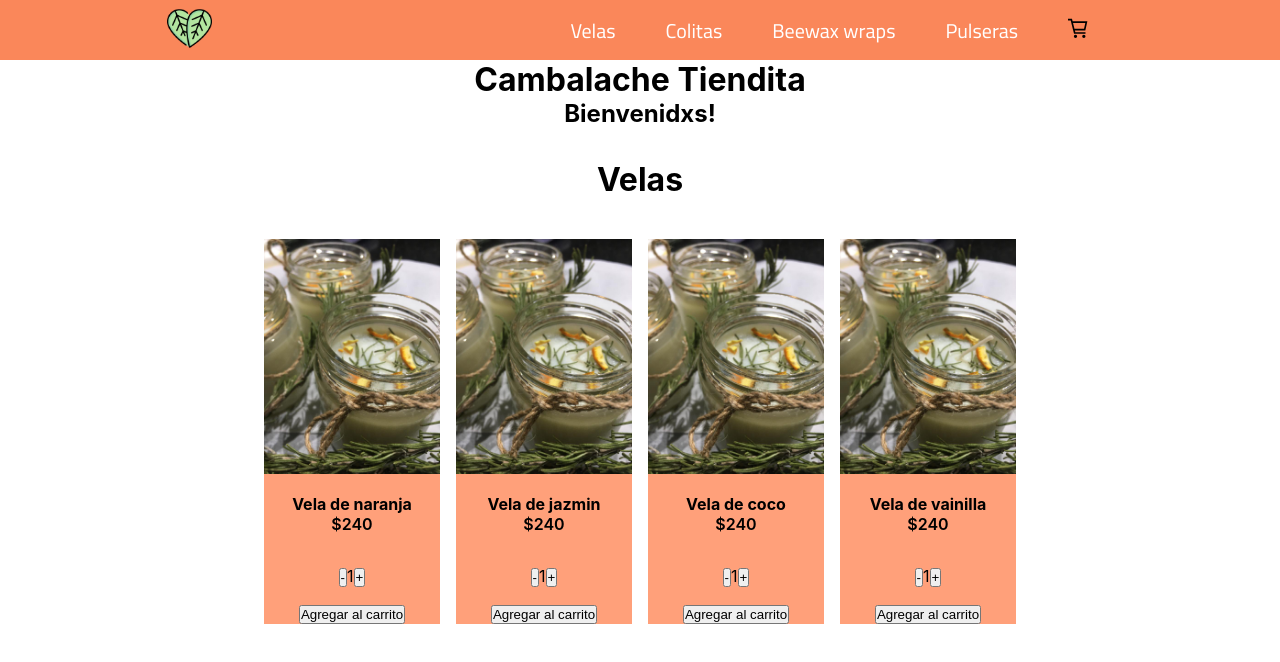
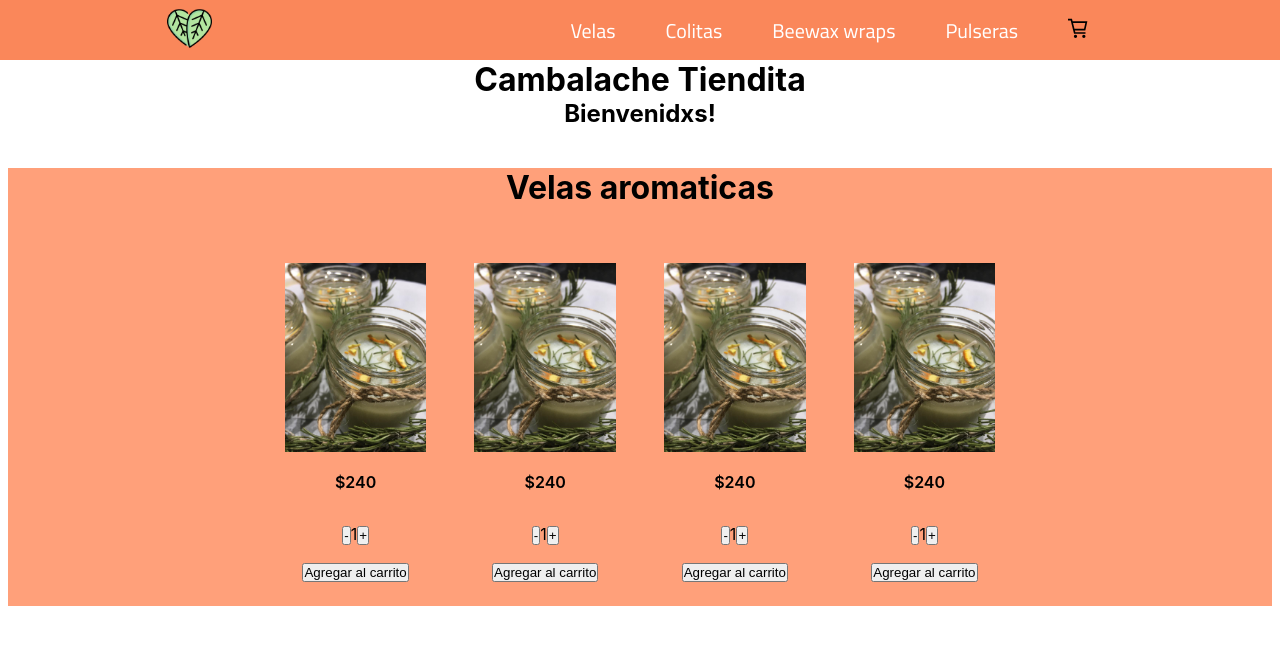
Before and after one commit to sofimack/cambalachetiendita, a React (Create React App) app: page / in a window 1280 px wide. Shown: the top 662 px of the page. Built offline with nearby package versions, Linux system fonts and the light colour scheme.

Commit message:
entregable simulacion de carga de productos le falta css

```diff
--- a/src/components/lista-productos/lista-productos.jsx
+++ b/src/components/lista-productos/lista-productos.jsx
@@ -1,21 +1,71 @@
 import Producto from '../producto/producto';
+import {useState, useEffect} from 'react';
 import './lista-productos.css';
 
 const ListaProductos = () => {
+    const [items, setItems] = useState([]);
+    const productos = [
+        {
+            id: 1,
+            nombre: 'vela 1',
+            precio: 240
+        },
+
+        {
+            id: 2,
+            nombre: 'vela 2',
+            precio: 240
+        },
+
+        {
+            id: 3,
+            nombre: 'vela 3',
+            precio: 240
+        },
+
+        {
+            id: 4,
+            nombre: 'vela 4',
+            precio: 240
+        }
+    ]
+
+    const getProducts = new Promise((resolve, reject) => {
+        setTimeout (() => {
+            resolve(productos);
+        }, 3000)
+    })
+
+    useEffect(() => {
+        getProducts.then(rta => setItems(rta));
+    }, []);
+
     return (
-        <section className="listaProductos">
-            <div className="container">
-                <h2>Velas</h2>
+        <div className= 'listaProductos'>
+            <div className="producto">
 
-                <ul>
-                    <li><Producto titulo="Vela de naranja" precio="240" /></li>
-                    <li><Producto titulo="Vela de jazmin" precio="240" /></li>
-                    <li><Producto titulo="Vela de coco" precio="240" /></li>
-                    <li><Producto titulo="Vela de vainilla" precio="240" /></li>
-                </ul>
+                {
+                    items.length ?
+                    <>
+                        <h2>Velas aromaticas</h2>
+
+                        <ul>
+                            {
+                                items.map (items => (
+                                    <li key={items.id}>
+                                        <Producto
+                                            titulo={items.titulo}
+                                            precio={items.precio}
+                                        />
+                                    </li>
+                                ))
+                            }
+                        </ul>
+                    </> :
+                    <p className='cargando'>Cargando productos...</p>
+                }
             </div>
-        </section>
+        </div>
     )
 }
-
 export default ListaProductos;
--- a/src/components/producto/producto.jsx
+++ b/src/components/producto/producto.jsx
@@ -1,5 +1,6 @@
-import {useState} from 'react';
+import {useEffect, useState} from 'react';
 import './producto.css';
+
 
 const Producto = ({titulo, precio}) => {
 
```
Also changed, not shown: 1 other file (tests, documents, lock files or other folders).
